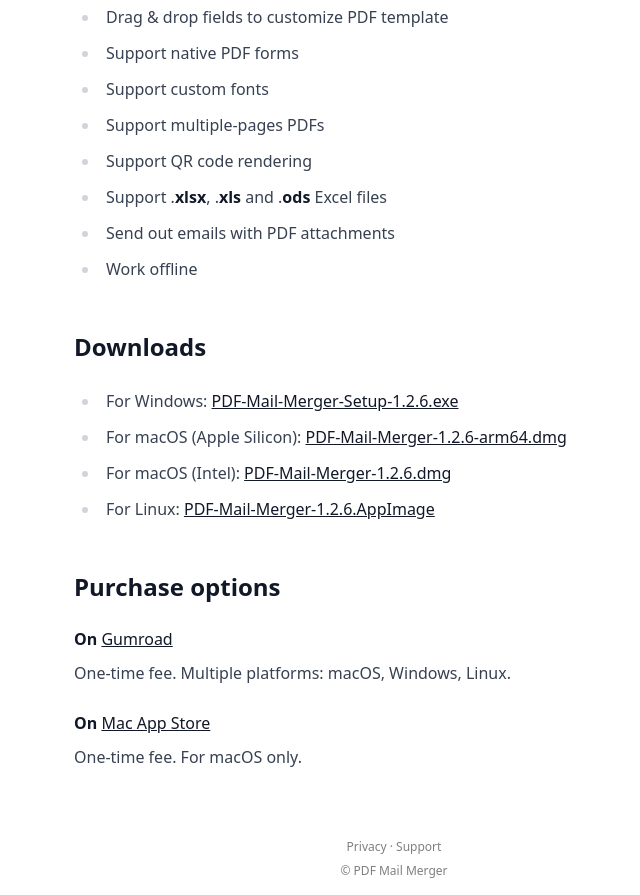
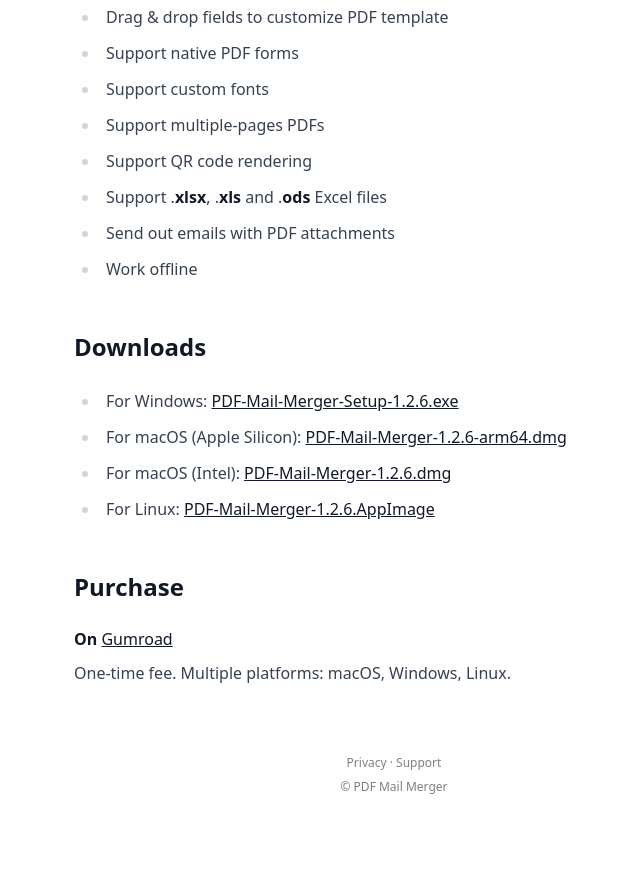
Before and after one commit to pdfmailmerger/pdfmailmerger.github.io, a website: page index.html in a window 1280 px wide. Shown: the part 791-1686 px from the top of the page, without its empty margins (246-886 px from the left). After the commit the page ends 1602 px from the top, so only its background shows below. Drawn offline with Linux system fonts and the light colour scheme.

Commit message:
Update index.html

```diff
--- a/index.html
+++ b/index.html
@@ -43,12 +43,9 @@
         <li>For Linux: <a href="https://github.com/plainlab/plainmerge/releases/download/v1.2.6/PDF-Mail-Merger-1.2.6.AppImage">PDF-Mail-Merger-1.2.6.AppImage</a></h3>
       </ul>
 
-      <h2>Purchase options</h2>
+      <h2>Purchase</h2>
       <h4>On <a href="https://gum.co/plainmerge">Gumroad</a></h4>
       <p>One-time fee. Multiple platforms: macOS, Windows, Linux.</p>
-
-      <h4>On <a href="https://apps.apple.com/app/pdf-mail-merger/id1664125232">Mac App Store</a></h4>
-      <p>One-time fee. For macOS only.</p>
   </div>
     <div class="footer">
       <div>
```
